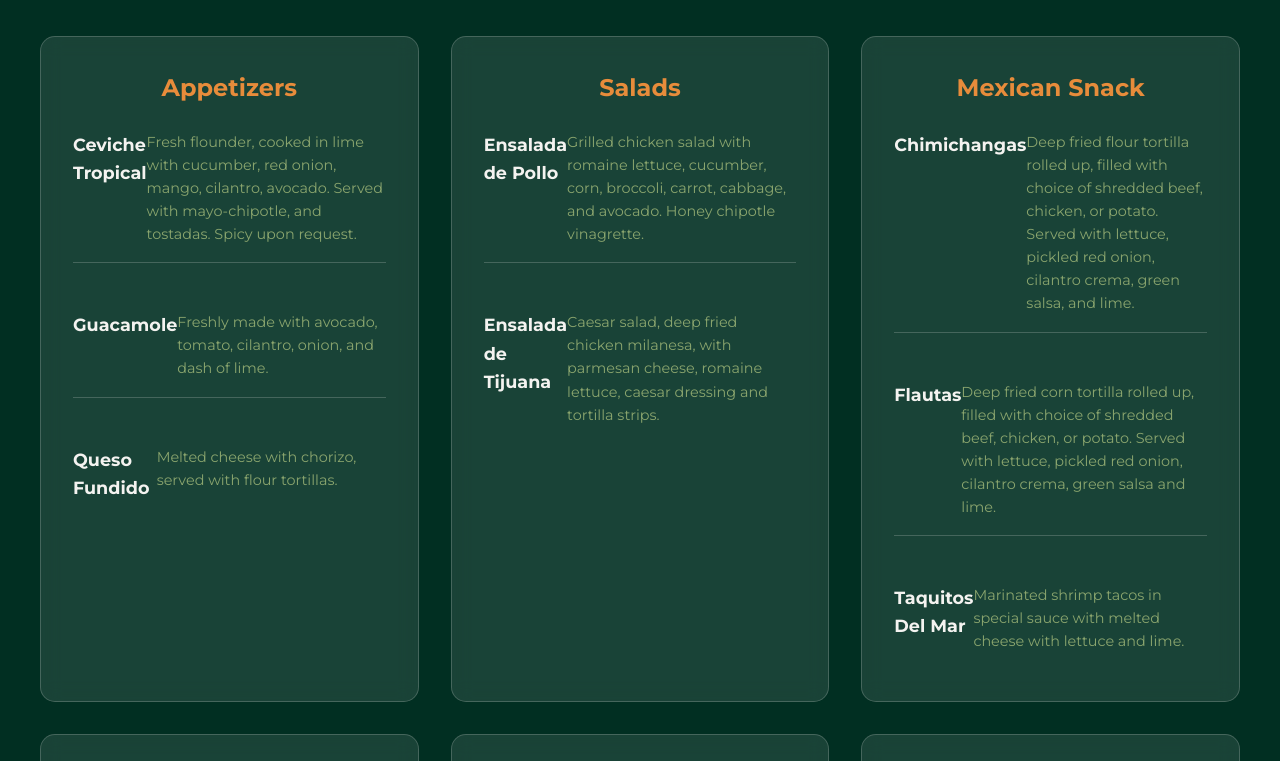
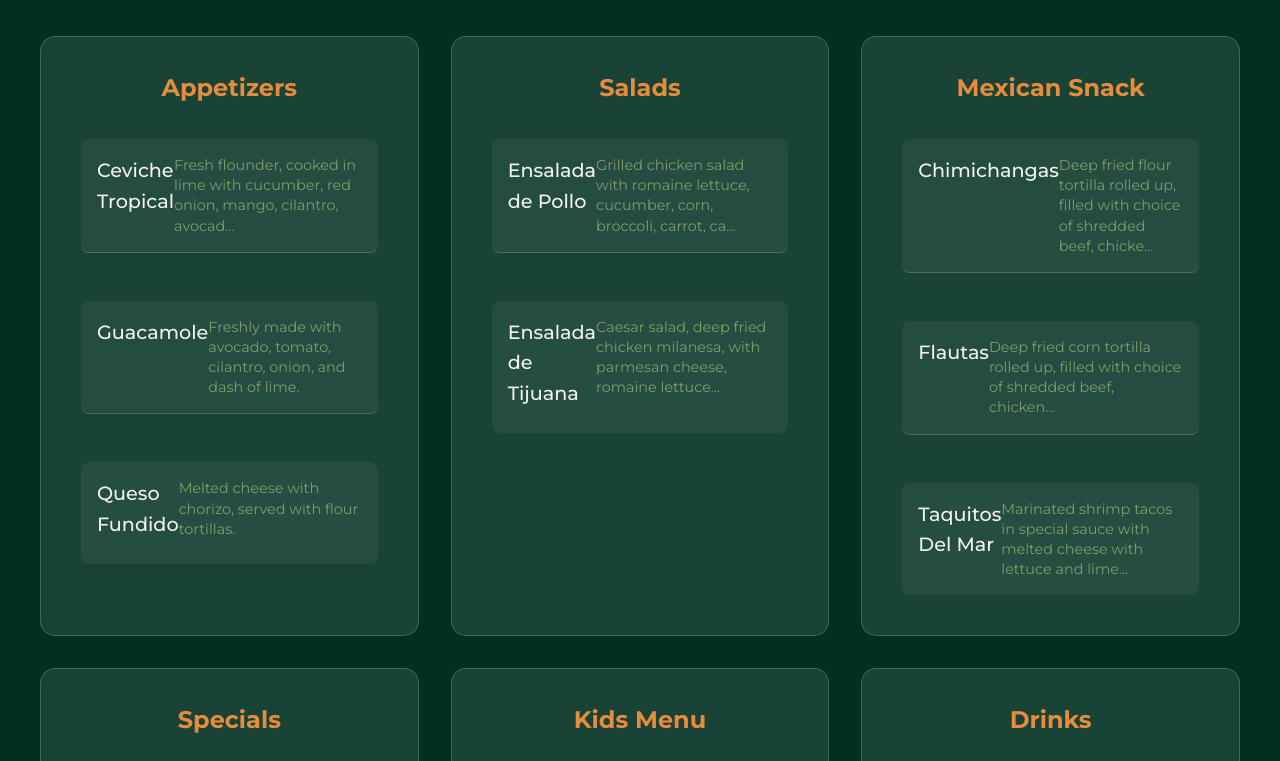
Before and after one commit to montjeffrey/CasaDraft, a website: page index.html in a window 1280 px wide. Shown: the part 1740-2501 px from the top of the page. Drawn offline with Linux system fonts and the light colour scheme.

Commit message:
Fix menu preview item styling and content display

```diff
--- a/index.html
+++ b/index.html
@@ -388,8 +388,16 @@
         .menu-item {
             text-align: left;
             margin-bottom: 1.5rem;
-            padding-bottom: 1rem;
+            padding: 1rem;
             border-bottom: 1px solid rgba(244, 243, 240, 0.2);
+            background: rgba(255, 255, 255, 0.05);
+            border-radius: 8px;
+            transition: all 0.3s ease;
+        }
+
+        .menu-item:hover {
+            background: rgba(255, 255, 255, 0.1);
+            transform: translateY(-2px);
         }
 
         .menu-item:last-child {
@@ -399,12 +407,21 @@
 
         .menu-item h4 {
             color: var(--cream);
-            margin-bottom: 0.5rem;
+            margin: 0 0 0.5rem 0;
+            font-size: 1.2rem;
+            font-weight: 500;
         }
 
         .menu-item p {
             color: var(--light-green);
             font-size: 0.9rem;
+            margin: 0;
+            line-height: 1.4;
+            opacity: 0.9;
+        }
+
+        .menu-items {
+            padding: 0.5rem;
         }
 
         .menu-category-details {
--- a/js/menu.js
+++ b/js/menu.js
@@ -281,6 +281,9 @@ async function loadMenuItems() {
             // Show preview items
             const menuItemsContainer = container.querySelector('.menu-items');
             if (menuItemsContainer) {
+                // Clear existing items
+                menuItemsContainer.innerHTML = '';
+
                 items.slice(0, 3).forEach(item => {
                     const previewItem = document.createElement('div');
                     previewItem.className = 'menu-item';
@@ -291,7 +294,11 @@ async function loadMenuItems() {
 
                     if (item.description) {
                         const description = document.createElement('p');
-                        description.textContent = item.description;
+                        // Truncate description if it's too long
+                        const maxLength = 80;
+                        description.textContent = item.description.length > maxLength
+                            ? item.description.substring(0, maxLength) + '...'
+                            : item.description;
                         previewItem.appendChild(description);
                     }
 
```
